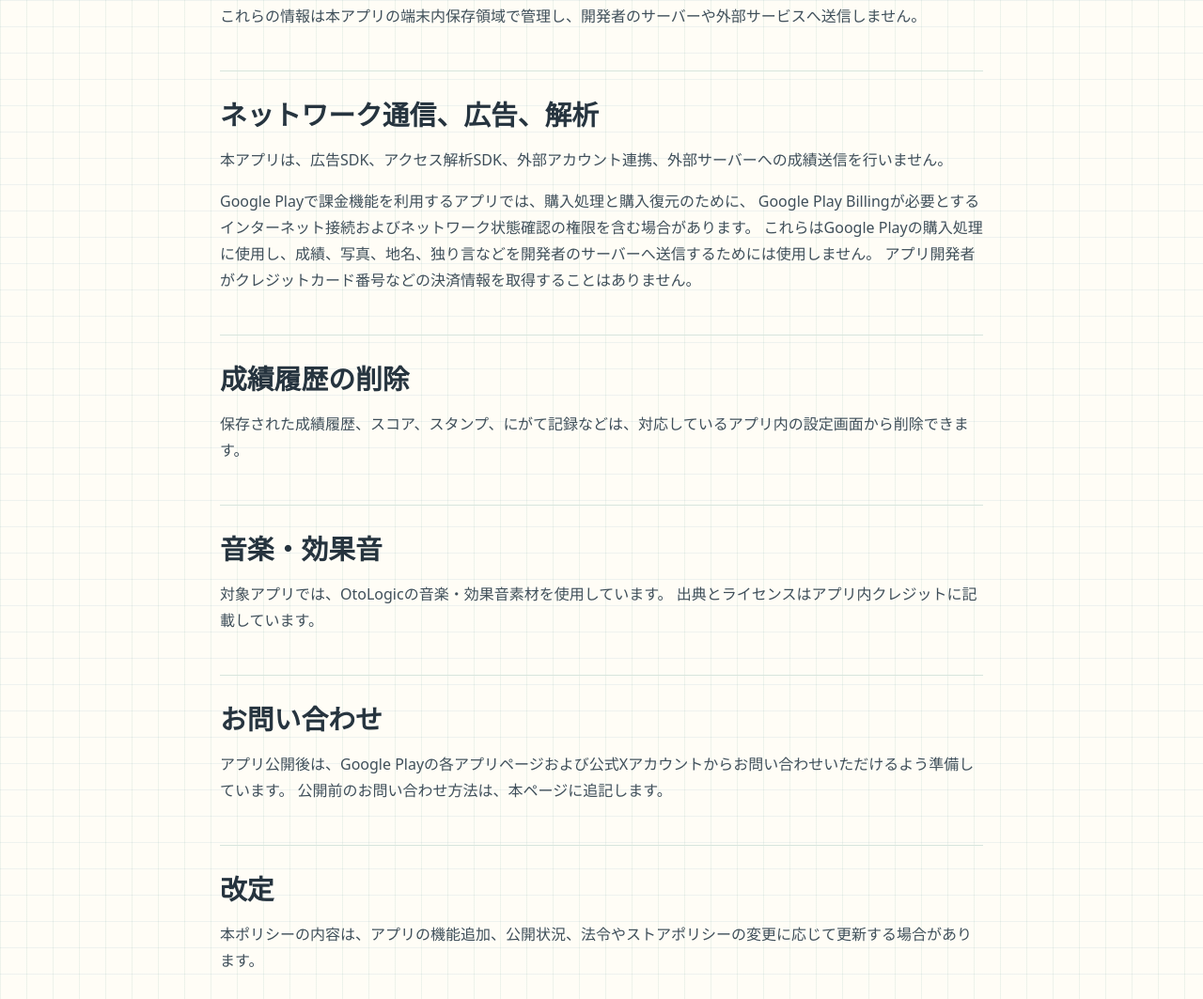
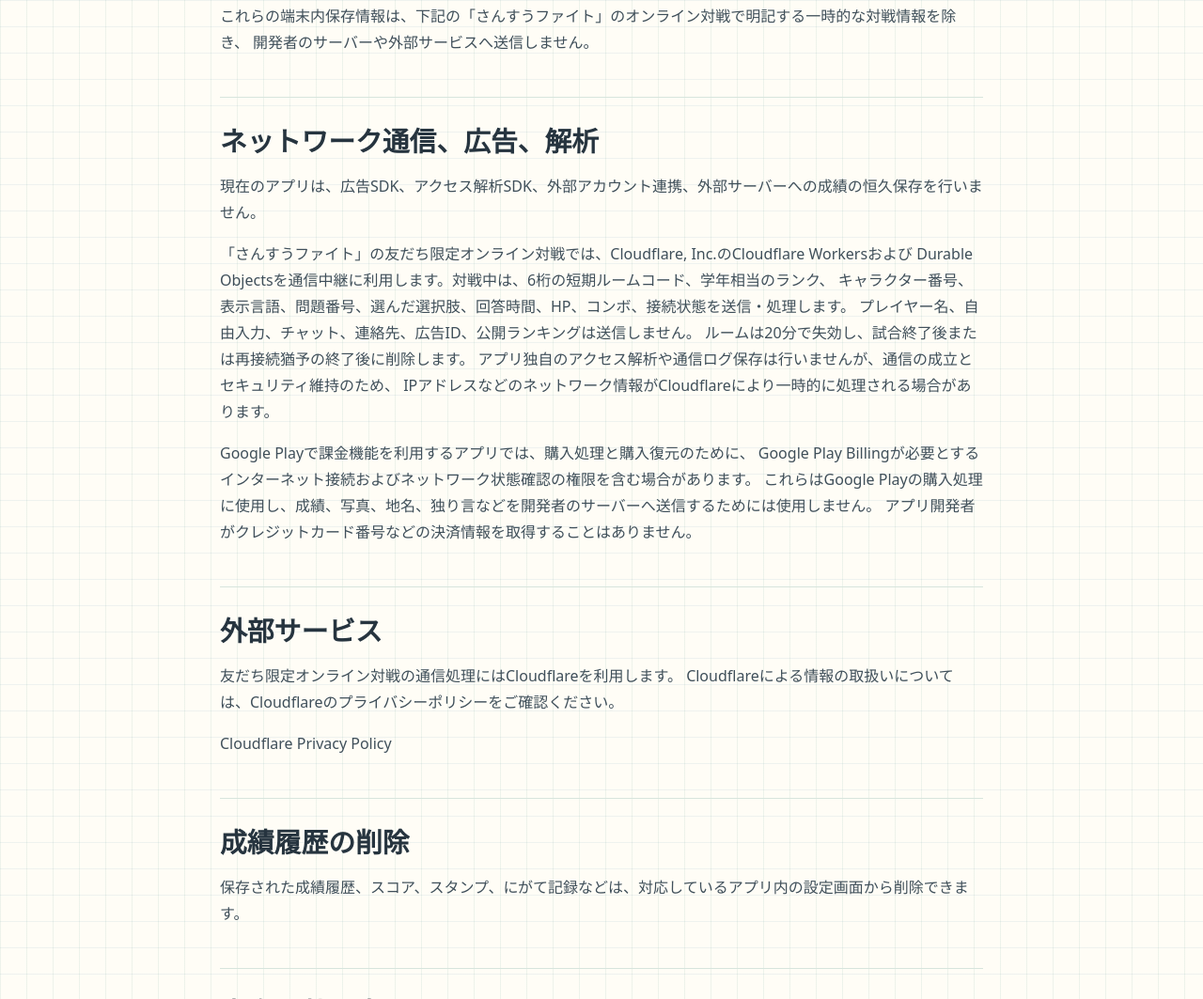
Before and after one commit to davow3/educraft-creators-site, a plain HTML site: page privacy.html in a window 1280 px wide. Shown: the part 1399-2462 px from the top of the page at 94% size. Drawn offline with Linux system fonts and the light colour scheme.

Commit message:
privacy: document Fight online room data

```diff
--- a/privacy.html
+++ b/privacy.html
@@ -31,7 +31,7 @@
     <section class="policy-hero">
       <p class="eyebrow">Privacy Policy</p>
       <h1>プライバシーポリシー</h1>
-      <p>制定日: 2026年7月8日<br>更新日: 2026年8月23日</p>
+      <p>制定日: 2026年7月8日<br>更新日: 2026年9月1日</p>
     </section>
 
     <article class="policy">
@@ -51,7 +51,7 @@
         <h2>取得する情報</h2>
         <p>
           本アプリは、氏名、メールアドレス、位置情報、連絡先、端末IDなど、
-          個人を識別できる情報を開発者のサーバーへ収集または送信しません。
+          個人を直接識別するための情報を入力させたり、開発者のサーバーへ収集したりしません。
         </p>
         <p>
           「カバのねごとスイカ」の思い出カスタムでは、ユーザーが端末内から選択した写真を、
@@ -78,14 +78,24 @@
           <li>「カバのねごとスイカ」で変更した地名と独り言、ユーザーが選択した背景写真への参照情報</li>
         </ul>
         <p>
-          これらの情報は本アプリの端末内保存領域で管理し、開発者のサーバーや外部サービスへ送信しません。
+          これらの端末内保存情報は、下記の「さんすうファイト」のオンライン対戦で明記する一時的な対戦情報を除き、
+          開発者のサーバーや外部サービスへ送信しません。
         </p>
       </section>
 
       <section>
         <h2>ネットワーク通信、広告、解析</h2>
         <p>
-          本アプリは、広告SDK、アクセス解析SDK、外部アカウント連携、外部サーバーへの成績送信を行いません。
+          現在のアプリは、広告SDK、アクセス解析SDK、外部アカウント連携、外部サーバーへの成績の恒久保存を行いません。
+        </p>
+        <p>
+          「さんすうファイト」の友だち限定オンライン対戦では、Cloudflare, Inc.のCloudflare Workersおよび
+          Durable Objectsを通信中継に利用します。対戦中は、6桁の短期ルームコード、学年相当のランク、
+          キャラクター番号、表示言語、問題番号、選んだ選択肢、回答時間、HP、コンボ、接続状態を送信・処理します。
+          プレイヤー名、自由入力、チャット、連絡先、広告ID、公開ランキングは送信しません。
+          ルームは20分で失効し、試合終了後または再接続猶予の終了後に削除します。
+          アプリ独自のアクセス解析や通信ログ保存は行いませんが、通信の成立とセキュリティ維持のため、
+          IPアドレスなどのネットワーク情報がCloudflareにより一時的に処理される場合があります。
         </p>
         <p>
           Google Playで課金機能を利用するアプリでは、購入処理と購入復元のために、
@@ -93,6 +103,15 @@
           これらはGoogle Playの購入処理に使用し、成績、写真、地名、独り言などを開発者のサーバーへ送信するためには使用しません。
           アプリ開発者がクレジットカード番号などの決済情報を取得することはありません。
         </p>
+      </section>
+
+      <section>
+        <h2>外部サービス</h2>
+        <p>
+          友だち限定オンライン対戦の通信処理にはCloudflareを利用します。
+          Cloudflareによる情報の取扱いについては、Cloudflareのプライバシーポリシーをご確認ください。
+        </p>
+        <p><a href="https://www.cloudflare.com/privacypolicy/" rel="noopener noreferrer">Cloudflare Privacy Policy</a></p>
       </section>
 
       <section>
```
Also changed, not shown: docs/site-change-log.md (+6 -0 lines).
